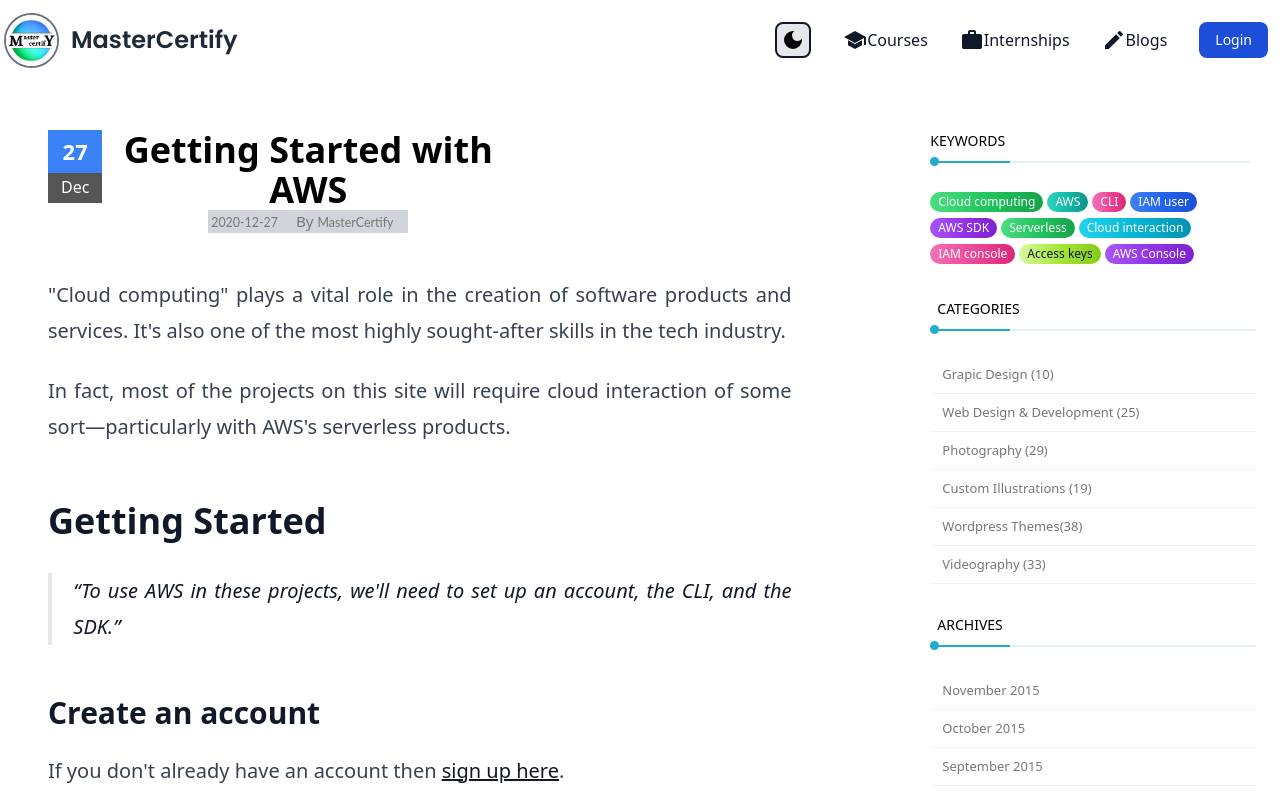
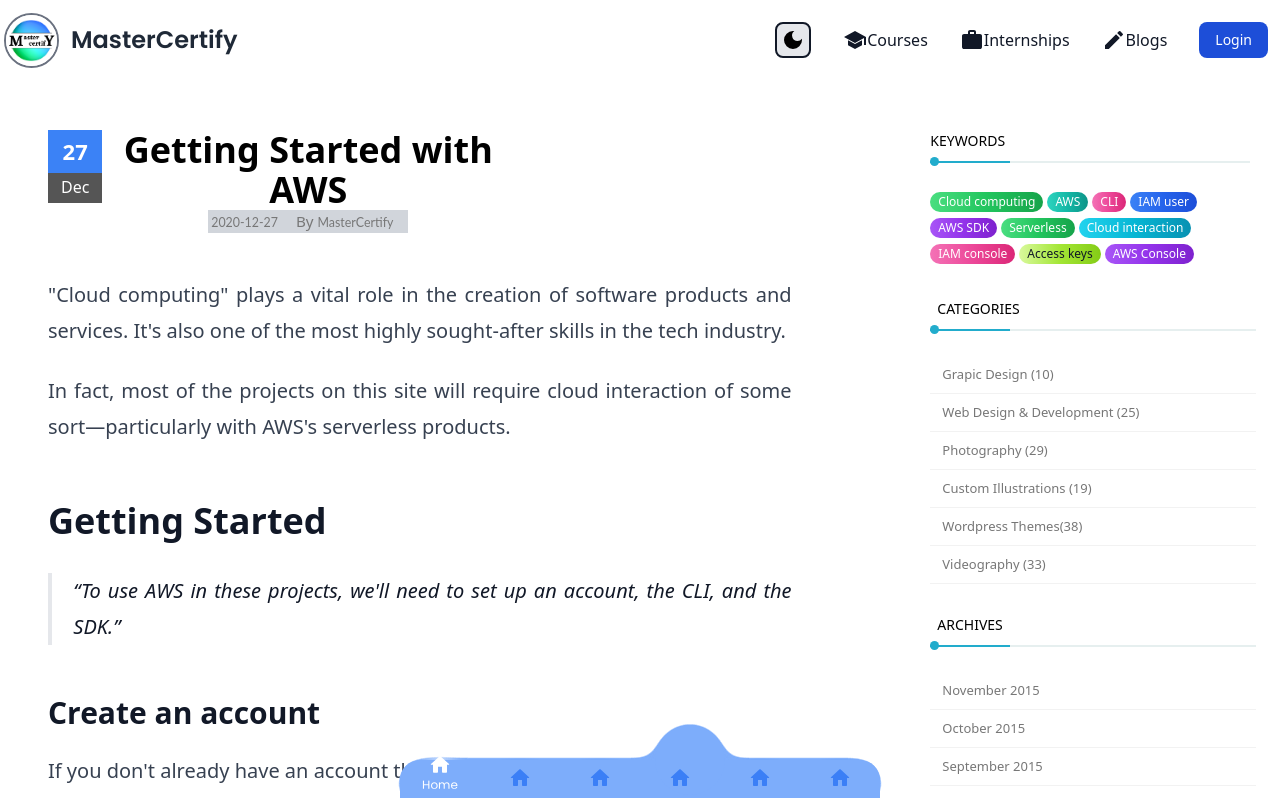
Before and after one commit to vivekkum-ar/MasterCertify-Next13, a Next.js app: page /blogs/aws-quickstart in a window 1280 px wide. Shown: the top 798 px of the page. Built offline with nearby package versions, Linux system fonts and the light colour scheme; no server answers.

Commit message:
added bottom nav UI

```diff
--- a/app/component/nav.js
+++ b/app/component/nav.js
@@ -1,9 +1,91 @@
-import { getServerSession } from 'next-auth';
-import { authOptions } from '@/app/api/auth/[...nextauth]/route';
 
-const NavRedirect = async () => {
-  const session = await getServerSession(authOptions);
-  return session || null;
-};
+import React, { useEffect } from 'react';
+import * as icons from "@/app/component/iconify"
+import { Poppins } from 'next/font/google';
 
-export default NavRedirect;
+/* -------------------------- Font poppins setting -------------------------- */
+const poppins = Poppins({
+  subsets: ['latin'],
+  weight: ['200','400','600','800','900'],
+});
+
+const NavBm = () => {
+  useEffect(() => {
+    const NavBm = document.querySelector('.NavBm');
+
+    if (NavBm) {
+      NavBm.querySelectorAll('li a').forEach((a, i) => {
+        a.onclick = (e) => {
+          e.preventDefault(); // Prevent the default behavior of links
+          if (a.classList.contains('NavBm-item-active')) return;
+
+          NavBm.querySelectorAll('li a').forEach((el) => {
+            el.classList.remove('NavBm-item-active');
+          });
+
+          a.classList.add('NavBm-item-active');
+
+          let NavBm_indicator = NavBm.querySelector('.NavBm-indicator');
+
+          NavBm_indicator.style.left = `calc(${i * 80 + 60}px - 55px)`;
+        };
+      });
+    }
+  }, []); // The empty dependency array makes this code run only once after initial rendering
+
+  return (
+    <div className='NavBm-container'>
+        <ul className="NavBm sm:w-fit w-screen">
+          <span className="NavBm-indicator" />
+          <li>
+            <a className='NavBm-item-active' href="#">
+              {icons.HomeRoundedIcon}
+              <span className={`title ${poppins.className} text-xs`}>Home</span>
+            </a>
+          </li>
+          <li>
+            <a className='' href="#">
+              {icons.HomeRoundedIcon}
+              <span className={`title ${poppins.className} text-xs`}>Receipt</span>
+            </a>
+          </li>
+          <li>
+            <a className="" href="#">
+              {icons.HomeRoundedIcon}
+              <span className={`title ${poppins.className} text-xs`}>Add</span>
+            </a>
+          </li>
+          <li>
+            <a className='' href="#">
+              {icons.HomeRoundedIcon}
+              <span className={`title ${poppins.className} text-xs`}>Noti</span>
+            </a>
+          </li>
+          <li>
+            <a className='' href="#">
+              {icons.HomeRoundedIcon}
+              <span className={`title ${poppins.className} text-xs`}>Account</span>
+            </a>
+          </li>
+          <li>
+            <a className='' href="#">
+              {icons.HomeRoundedIcon}
+              <span className={`title ${poppins.className} text-xs`}>Account2</span>
+            </a>
+          </li>
+        </ul>
+        {/* https://css-tricks.com/gooey-effect/ */}
+        <svg xmlns="http://www.w3.org/2000/svg" version="1.1" id="filter-svg">
+          <defs>
+            <filter id="goo">
+              <feGaussianBlur in="SourceGraphic" stdDeviation={10} result="blur" />
+              <feColorMatrix in="blur" mode="matrix" values="1 0 0 0 0  0 1 0 0 0  0 0 1 0 0  0 0 0 18 -7" result="goo" />
+              <feBlend in="SourceGraphic" in2="goo" />
+            </filter>
+          </defs>
+        </svg>
+      </div>
+  )
+}
+
+export default NavBm
--- a/app/component/navbar.tsx
+++ b/app/component/navbar.tsx
@@ -9,13 +9,16 @@
 import { useSession } from 'next-auth/react';
 // import { redirect } from 'next/navigation';
 
+
+
 const poppins = Poppins({
     subsets: ['latin'],
     weight: ['200','400','600','800','900'],
   });
 
 const Navbar = () => {
-const { data: session } = useSession();
+
+  const { data: session } = useSession();
   // console.log("navbar",session);
 
   /* -------------------------------------------------------------------------- */
@@ -98,17 +101,18 @@
           /*                          Mobile menu toggle button                         */
           /* -------------------------------------------------------------------------- */}
             <div className='block md:hidden inline-flex'>
-          <span className="inline-flex items-center p-2 text-sm text-gray-500 rounded-lg md:hidden focus:outline-none focus:ring-2 focus:ring-gray-200 dark:text-gray-400 dark:focus:ring-gray-600" aria-current="page"><DarkModeBtn></DarkModeBtn></span>
-            <button data-collapse-toggle="navbar-sticky" onClick={() => isMenuClicked == true ? setIsMobMenu(false):setIsMobMenu(true)} type="button" className="inline-flex items-center p-2 text-sm text-gray-500 rounded-lg md:hidden hover:bg-gray-100 focus:outline-none focus:ring-2 focus:ring-gray-200 dark:text-gray-400 dark:hover:bg-gray-700 dark:focus:ring-gray-600" aria-controls="navbar-sticky" aria-expanded="false">
+          <span className="inline-flex items-center p-0 text-sm text-gray-500 rounded-lg md:hidden focus:outline-none focus:ring-2 focus:ring-gray-200 dark:text-gray-400 dark:focus:ring-gray-600" aria-current="page"><DarkModeBtn></DarkModeBtn></span>
+            <button data-collapse-toggle="navbar-sticky" onClick={() => isMenuClicked == true ? setIsMobMenu(false):setIsMobMenu(true)} type="button" className="inline-flex items-center p-2 text-xl text-gray-500 rounded-lg md:hidden hover:bg-gray-100 focus:outline-none focus:ring-2 focus:ring-gray-200 dark:text-gray-400 dark:hover:bg-gray-700 dark:focus:ring-gray-600" aria-controls="navbar-sticky" aria-expanded="false">
               <span className="sr-only">Open main menu</span>
-              <svg className="w-6 h-6" aria-hidden="true" fill="currentColor" viewBox="0 0 20 20" xmlns="http://www.w3.org/2000/svg"><path fillRule="evenodd" d="M3 5a1 1 0 011-1h12a1 1 0 110 2H4a1 1 0 01-1-1zM3 10a1 1 0 011-1h12a1 1 0 110 2H4a1 1 0 01-1-1zM3 15a1 1 0 011-1h12a1 1 0 110 2H4a1 1 0 01-1-1z" clipRule="evenodd" /></svg>
+              {/* <svg className="w-6 h-6" aria-hidden="true" fill="currentColor" viewBox="0 0 20 20" xmlns="http://www.w3.org/2000/svg"><path fillRule="evenodd" d="M3 5a1 1 0 011-1h12a1 1 0 110 2H4a1 1 0 01-1-1zM3 10a1 1 0 011-1h12a1 1 0 110 2H4a1 1 0 01-1-1zM3 15a1 1 0 011-1h12a1 1 0 110 2H4a1 1 0 01-1-1z" clipRule="evenodd" /></svg> */}
+              <svg xmlns="http://www.w3.org/2000/svg" width="24" height="24" viewBox="0 0 16 16"><g fill="none" stroke="currentColor" stroke-linecap="round" stroke-linejoin="round" stroke-width="1.5"><circle cx="8" cy="2.5" r=".75"/><circle cx="8" cy="8" r=".75"/><circle cx="8" cy="13.5" r=".75"/></g></svg>
             </button>
             {session?.user?.email == "" || session?.user?.email == undefined ? <button onClick={() => (isLoginClicked == false) && (count == 1) ? setLoginClicked(true) : handleSetLoginClicked()} data-modal-target="authentication-modal" data-modal-toggle="authentication-modal" className="block text-white bg-blue-700 hover:bg-blue-800 focus:ring-4 focus:outline-none focus:ring-blue-300 font-medium rounded-lg text-sm px-2 py-0 my-2 text-center dark:bg-blue-600 dark:hover:bg-blue-700 dark:focus:ring-blue-800" type="button">Login</button>
             : "" }
             </div>
         </div>
       </nav>
-      <div className={`fixed z-20 top-16 rounded-xl w-full md:w-auto bg-white animate__animated md:w-auto ${isMenuClicked == true ? "hidden animate__fadeOutUp" : "animate__fadeInDown"}`} id="navbar-default">
+      <div className={`dark:bg-gray-700 fixed z-20 top-16 rounded-xl w-full md:w-auto bg-white animate__animated md:w-auto ${isMenuClicked == true ? "hidden animate__fadeOutUp" : "animate__fadeInDown"}`} id="navbar-default">
       <ul className={`transition divide-y-2 md:divide-y-0 duration-500 ease-in-out font-medium flex flex-col p-4 md:p-0 border border-gray-100 rounded-lg bg-gray-50 md:flex-row md:space-x-8 md:mt-0 md:border-0 ${isScrolled ? 'md:bg-white dark:bg-gray-800 md:dark:bg-gray-900 dark:border-gray-700' : "bg-inherit"}`}>
         <li>
           <Link href="/" className="flex items-center py-2 pl-3 pr-4 text-gray-900 rounded hover:bg-gray-100 md:hover:bg-transparent md:border-0 md:hover:text-blue-700 md:p-0 dark:text-white md:dark:hover:text-blue-500 dark:hover:bg-gray-700 dark:hover:text-white md:dark:hover:bg-transparent focus:bg-gray-100 md:focus:bg-transparent focus:text-blue-700 md:focus:text-blue-700 focus:outline-none" aria-current="page">{ HomeRoundedIcon} Home</Link>
@@ -129,6 +133,7 @@
     </div>
     {isLoginClicked && <Loginform></Loginform>}
     {/* {isSignupClicked && <Signupform></Signupform>} */}
+
     </>
   )
 }
--- a/app/globals.css
+++ b/app/globals.css
@@ -1,11 +1,17 @@
 @tailwind base;
 @tailwind components;
 @tailwind utilities;
+@use "@material/list/mdc-list";
+@use "@material/menu-surface/mdc-menu-surface";
+@use "@material/menu/mdc-menu";
 
   :root {
   --foreground-rgb: 0, 0, 0;
   --background-start-rgb: 214, 219, 220;
   --background-end-rgb: 255, 255, 255;
+  --bg-NavBm : #7dadfb;
+  --color-NavBm: #3b7ff6;
+  --color-NavBm-active: #fff;
 }
 
 
@@ -747,3 +753,89 @@
 .animate-fadeOut_2s {
   animation: fadeOut_2s 2s ease-in-out infinite;
 }
+
+/* -------------------------------------------------------------------------- */
+/*                              Bottom Navigation                             */
+/* -------------------------------------------------------------------------- */
+
+#filter-svg {
+  display: none;
+}
+
+.NavBm-container{
+  width:100%;
+  display: flex;
+  position: fixed;
+  bottom: 0;
+  justify-content: center;
+}
+
+.NavBm {
+  position: relative;
+  list-style-type: none;
+  display: flex;
+  background-color: var(--bg-NavBm);
+  /* height: 80px; */
+  border-radius: 20px 20px 0px 0px;
+  filter: url("#goo");
+  /* border-bottom-right-radius: 20px; */
+}
+
+.NavBm li a {
+  text-decoration: none;
+  color: var(--color-NavBm);
+  width: 80px;
+  height: 90%;
+  display: inline-grid;
+  place-items: center;
+  font-size: 30px;
+  z-index: 1;
+  position: relative;
+  overflow: hidden;
+}
+
+.NavBm li a .title {
+  display: none;
+}
+
+.NavBm li a:hover {
+  color: var(--bg-body);
+}
+
+.NavBm li a.NavBm-item-active {
+  color: var(--color-NavBm-active);
+  transform: translateY(-20%);
+  font-size: 45px;
+  transition: transform 0.5s cubic-bezier(0.175, 0.885, 0.32, 1.275);
+}
+
+.NavBm li a.NavBm-item-active .title {
+  display: block;
+  /* font-size: 16px; */
+}
+
+.NavBm .NavBm-indicator {
+  width: 70px;
+  height: 70px;
+  border-radius: 50%;
+  background-color: var(--bg-NavBm);
+  position: absolute;
+  top: -35px;
+  left: calc(300px - 45px);
+  z-index: -1;
+  transition: left 0.5s cubic-bezier(0.175, 0.885, 0.32, 1.275);
+  /* cubic-bezier(0.175, 0.885, 0.32, 1.275) */
+}
+
+@keyframes zoom {
+  0% {
+      width: 0px;
+      height: 0px;
+      opacity: 0.2;
+  }
+  100% {
+      width: 1500px;
+      height: 1500px;
+      opacity: 0;
+  }
+}
--- a/app/layout.tsx
+++ b/app/layout.tsx
@@ -9,6 +9,7 @@
 import { Providers } from './providers';
 import Footer from "./component/footer";
 import { AuthProviders } from "@/AuthProviders";
+import NavBm from "@/app/component/nav"
 
 
 /* -------------------------- Font poppins setting -------------------------- */
@@ -41,6 +42,7 @@
             <Navbar></Navbar>
             {children}
             <Footer></Footer>
+            <NavBm></NavBm>
           </Providers>
         </AuthProviders>
       </body>
```
